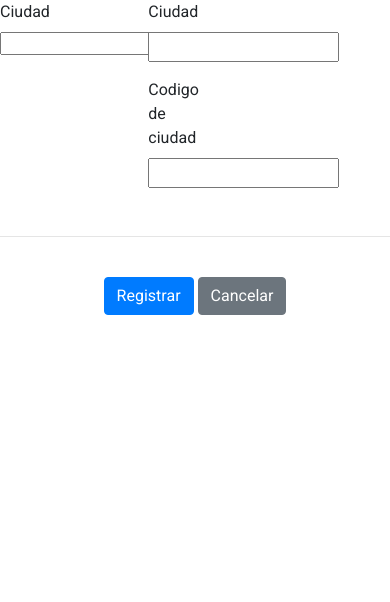
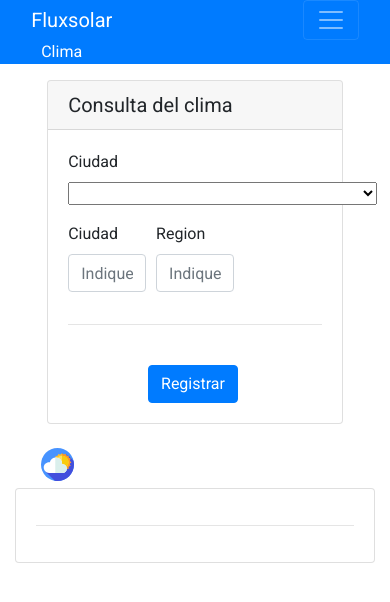
Before and after one commit to Lopez1009/Fluxsolar, an Angular app: page / in a window 390 px wide. Shown: the top 602 px of the page. Built offline with nearby package versions, Linux system fonts and the light colour scheme.

Commit message:
Componente
Se configura la vista de la aplicacion para diseño responsive con boostrap y se realiza limpieza de codigo y tambien se traen nuevos datos

```diff
--- a/src/app/app.component.css
+++ b/src/app/app.component.css
@@ -0,0 +1,29 @@
+.navbar-nav {
+    margin-left: auto;
+    display: flex;
+    flex-direction: row;
+  }
+  .Fluxsolar{
+    padding: 0% 8%;
+  }
+
+  .nav-item {
+    margin-left: 30px;
+  }
+
+  .nav-link{
+    padding: 0 10px;
+  }
+
+   .Weather{
+    padding: 2% 8%;
+    margin-top: 15px;
+    align-content: right;
+  }
+
+  .Weatherimg{
+    display: block;
+    margin-left: 10px;
+    margin-right: auto;
+    width: 10%;
+  }
--- a/src/app/app.component.html
+++ b/src/app/app.component.html
@@ -1,34 +1,76 @@
+<nav class="navbar navbar-expand-lg navbar-dark bg-primary Fluxsolar">
+  <a class="navbar-brand"  routerLinkActive="active" routerLink="/">Fluxsolar</a>
+    <button class="navbar-toggler" type="button" (click)="isCollapsed = !isCollapsed" [attr.aria-expanded]="!isCollapsed" data-toggle="collapse" data-target="#navbarSupportedContent" aria-controls="navbarSupportedContent" aria-expanded="false" aria-label="Toggle navigation">
+        <span class="navbar-toggler-icon"></span>
+    </button>
+  <div class="collapse navbar-collapse" id="navbarNavAltMarkup" [ngbCollapse]="isCollapsed">
+      <div class="navbar-nav">
+        <a class="nav-link"  routerLinkActive="active" routerLink="/">Clima</a>
+      </div>
+  </div>
+</nav>
+
+<!-- main app container -->
+<div class="container-fluid Fluxsolar">
+  <div class="card m-3">
+      <h5 class="card-header">Consulta del clima</h5>
+      <div class="card-body">
           <form [formGroup]="registerForm">
               <div class="form-row">
                   <div class="form-group col-4">
                     <label>Ciudad</label>
                     <select formControlName="cityName">
                       <option selected>Seleccione</option>
-            <option value="santiago">Santiago, Chile</option>
-            <option value="buenos-aires">Buenos Aires, Argentina</option>
-            <option value="new-york">Nueva York, Estados Unidos</option>
-            <option value="caracas">Caracas, Venezuela</option>
+                      <option value="santiago">Santiago, Region Metropolitana, Chile</option>
+                      <option value="buenos-aires">Buenos Aires, Distrito Federal, Argentina</option>
+                      <option value="new-york">Nueva York, Nueva York, Estados Unidos</option>
+                      <option value="caracas">Caracas, Distrito Federal, Venezuela</option>
                     </select>
                   </div>
-      <div class="form-group col-4">
+              </div>
+              <div class="form-row">
                 <div class="form-group col-4">
                     <label>Ciudad</label>
-          <input type="text" formControlName="cityName"  />
+                    <input type="text" formControlName="cityName" class="form-control" placeholder="Indique una Ciudad" />
                 </div>
                 <div class="form-group col-4">
-          <label>Codigo de ciudad</label>
-          <input type="text" formControlName="countryCode" />
-        </div>
+                    <label>Region</label>
+                    <input type="text" formControlName="countryCode" class="form-control" placeholder="Indique la region de la ciudads"/>
                 </div>
             </div>
               <hr>
               <br>
               <div class="text-center">
                   <button (click)="submitProject()" class="btn btn-primary mr-1">Registrar</button>
-      <button class="btn btn-secondary" type="reset">Cancelar</button>
               </div>
           </form>
+      </div>
+  </div>
+  </div>
 
-<li *ngFor="let weather of weathers; let i = index">
-  {{weather.date}}  {{weather.maxtempC}}
-</li>
+  <div class="container-fluid Weather">
+    <img src="assets/img/nubladosol.svg" alt="Weatherimg" class="Weatherimg">
+  </div>
+
+  <div class="col-md-6 offset-md-3">
+    <div class="card card-outline-secondary">
+        <div class="card-body">
+            <h4 class="text-left" *ngFor="let location of locations; let i = index" >Clima {{location.query}}</h4>
+            <hr>
+            <form class="form" role="form" autocomplete="off">
+                <div class="form-group">
+                  <div *ngFor="let weather of weathers; let i = index">
+                      <p>Hora:  {{weather.observation_time}}</p>
+                      <p>Temperatura en C°: {{weather.temp_C}}</p>
+                      <p>Sensacion en C°: {{weather.FeelsLikeC}}</p>
+                      <p>Temperatura en F°: {{weather.temp_F}}</p>
+                      <p>Sensacion en F°: {{weather.FeelsLikeF}}</p>
+                      <p>Humedad: {{weather.humidity}} %</p>
+                      <p>Nubes: {{weather.cloudcover}} %</p>
+                      <p>Viento: {{weather.windspeedKmph}} km/h  {{weather.winddir16Point}}  </p>
+                  </div>
+                </div>
+            </form>
+        </div>
+    </div>
+  </div>
--- a/src/app/app.component.ts
+++ b/src/app/app.component.ts
@@ -1,6 +1,7 @@
 import { Component, OnInit } from '@angular/core';
 import { WeatherService } from './services/weather.service';
 import { FormBuilder, FormGroup, Validators, FormControl } from '@angular/forms';
+
 
 
 
@@ -12,58 +13,48 @@ import { FormBuilder, FormGroup, Validators, FormControl } from '@angular/forms'
 })
 export class AppComponent implements OnInit{
   public registerForm: FormGroup;
-  title = 'fluxsolar';
-  weathers:  any[];
+  public isMenuCollapsed = true;
+  isCollapsed: boolean;
   cityName = '';
   countryCode = '';
-
+  locations: any[];
+  weathers:  any[];
 
   constructor(
     private weatherService: WeatherService,
     private formBuilder: FormBuilder
   ) { }
   ngOnInit(): void {
-    // this.getWeather(this.cityName,this.countryCode);
-    // console.log('oknonoin',this.getWeather(this.cityName,this.countryCode));
     this.registerForm = this.formBuilder.group({
       cityName: ['', Validators.required],
       countryCode: ['', Validators.required]
       });
-
-
-
 
   }
 
 
   submitProject() {
     let city = this.registerForm.controls.cityName.value;
-    console.log('llegan',city);
-    // let country = this.registerForm.controls.countryCode.value;
+
     if (city == 'santiago') {
       let country = 'region-metropolitana'
-      console.log('llegan',city,country);
       this.getWeather(city,country);
 
     }
     else if (city =='buenos-aires') {
       let country = 'distrito-federal'
-      console.log('llegan',city,country);
       this.getWeather(city,country);
     }
     else if (city == 'new-york') {
       let country = 'new-york'
-      console.log('llegan',city,country);
       this.getWeather(city,country);
     }
     else if (city == 'caracas') {
       let country = 'distrito-federal'
-      console.log('llegan',city,country);
       this.getWeather(city,country);
     }else{
       let city = this.registerForm.controls.cityName.value;
       let country = this.registerForm.controls.countryCode.value;
-      console.log('llegan',city,country);
       this.getWeather(city,country);
 
     }
@@ -76,10 +67,9 @@ export class AppComponent implements OnInit{
       .getWeather(cityName, countryCode)
       .subscribe(
         res => {
-          console.log('urleeeeeeee',this.weatherService);
+          this.locations = res.data.request;
 
-          console.log(res);
-          this.weathers = res.data.weather;
+          this.weathers = res.data.current_condition;
 
         },
         err => {
```
Lines whose indentation alone changed are shown as unchanged.
